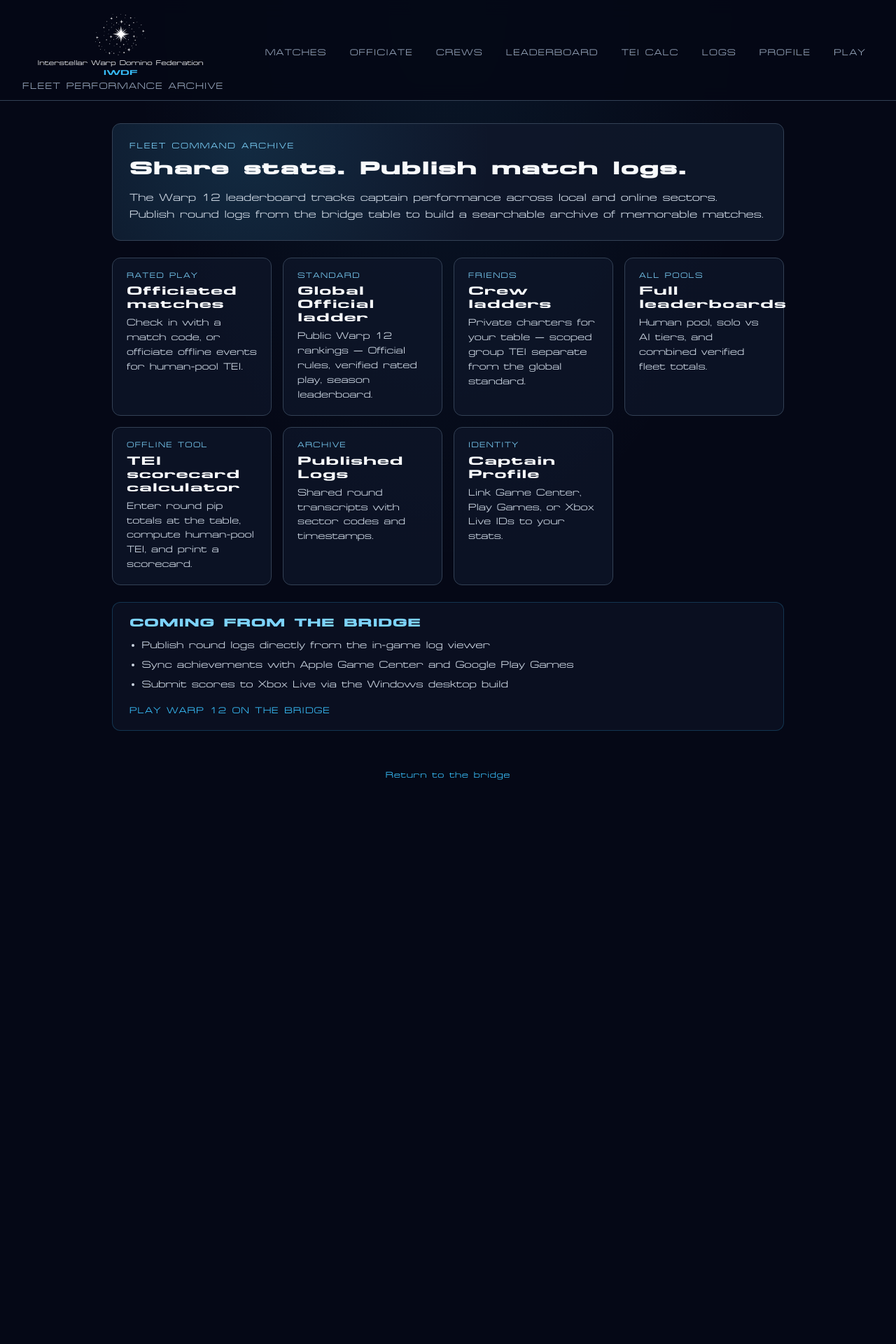
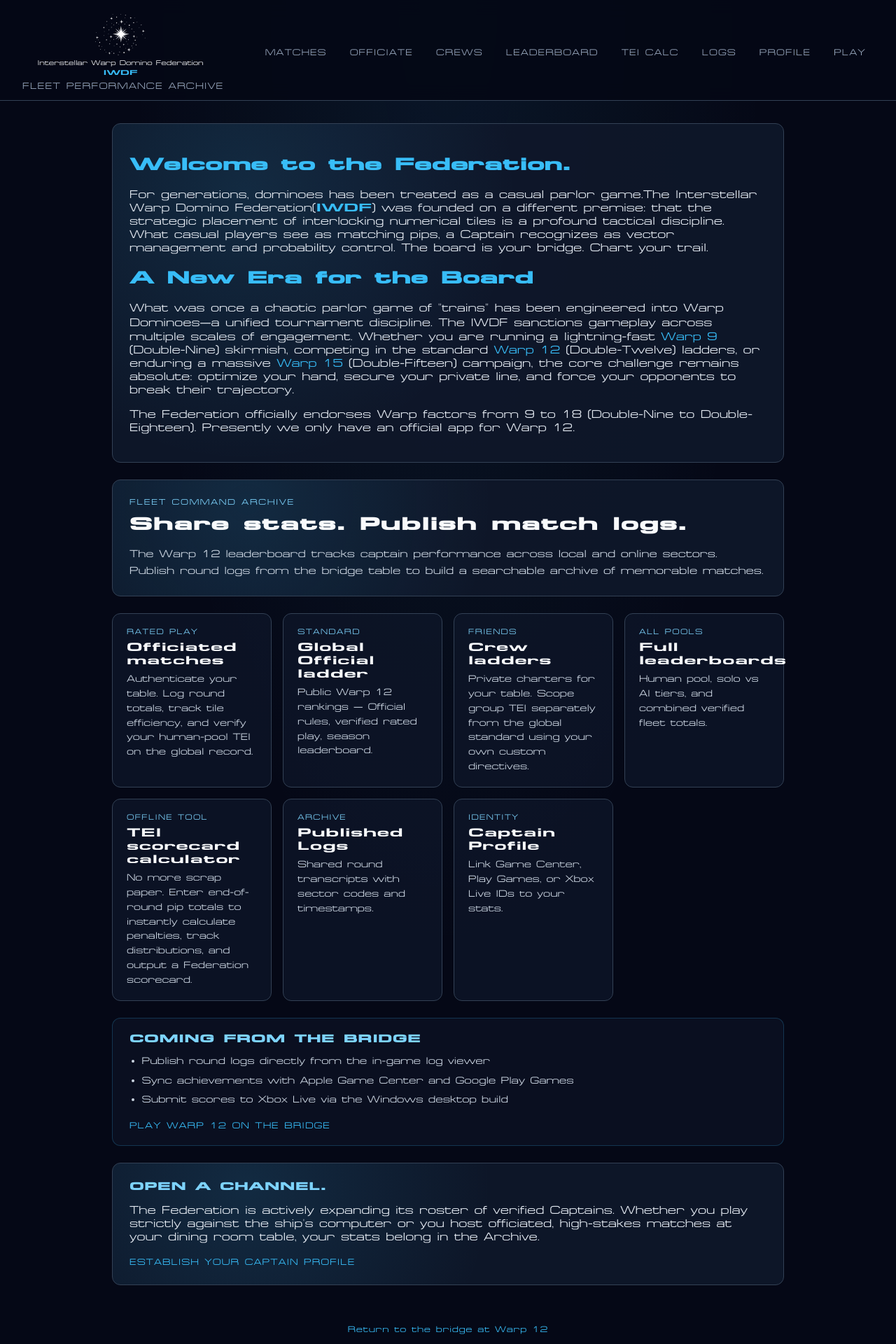
Before and after one commit to Digital-Defiance/Warp12-leaderboard, a React (Vite) app: page / in a window 1280 px wide. Shown: the top 1920 px of the page at 70% size. Before the commit the page ends 1146 px from the top, so only its background shows below. Built offline with nearby package versions, Linux system fonts and the light colour scheme; no server answers.

Commit message:
home-page

```diff
--- a/src/app/app.tsx
+++ b/src/app/app.tsx
@@ -119,7 +119,7 @@ function AppShell() {
 
       <footer className={styles.footer}>
         <a href={BRIDGE_URL} className={styles.footerLink}>
-          Return to the bridge
+          Return to the bridge at Warp 12
         </a>
       </footer>
     </div>
--- a/src/app/pages/home-page.module.scss
+++ b/src/app/pages/home-page.module.scss
@@ -8,6 +8,22 @@
   display: grid;
   grid-template-columns: repeat(auto-fit, minmax(220px, 1fr));
   gap: 1rem;
+}
+
+.aNoUnderline {
+  text-decoration: none;
+}
+
+.hColor {
+  color: rgba(56, 189, 248, 1);
+}
+
+.iwdfFederation {
+  font-family: var(--font-federation);
+}
+
+.iwdfFederationWide {
+  font-family: var(--font-federation-wide);
 }
 
 .card {
--- a/src/app/pages/home-page.tsx
+++ b/src/app/pages/home-page.tsx
@@ -2,12 +2,37 @@ import { Link } from 'react-router-dom';
 
 import panelStyles from '../components/panel.module.scss';
 import styles from './home-page.module.scss';
+import type { FC } from 'react';
 
 const BRIDGE_URL = 'https://warp12.app';
 
-export function HomePage() {
+export const HomePage: FC = () => {
   return (
     <div className={styles.page}>
+      <section className={panelStyles.panel}>
+        <h1 className={styles.hColor}>Welcome to the Federation.</h1>
+        <p>For generations, dominoes has been treated as a casual parlor game.
+          <span className={styles.iwdfFederation}>The Interstellar Warp Domino Federation</span>
+          (<span className={`${styles.hColor} ${styles.iwdfFederationWide}`}>IWDF</span>)
+          was founded on a different premise: that the strategic placement of interlocking
+          numerical tiles is a profound tactical discipline. What casual players see as matching
+          pips, a Captain recognizes as vector management and probability control. The board is
+          your bridge. Chart your trail.
+        </p>
+        <h2 className={styles.hColor}>A New Era for the Board</h2>
+        <p>What was once a chaotic parlor game of "trains" has been engineered into Warp Dominoes—a
+          unified tournament discipline. The IWDF sanctions gameplay across multiple scales of
+          engagement. Whether you are running a lightning-fast <span className={styles.hColor}>Warp 9</span>{' '}
+         (Double-Nine) skirmish, competing in the standard <span className={styles.hColor}>
+          <a className={styles.aNoUnderline} href="https://warp12.app" target="_blank" rel="noopener noreferrer">Warp 12</a></span>{' '}
+         (Double-Twelve) ladders, or enduring a massive <span className={styles.hColor}>Warp 15</span>{' '}
+         (Double-Fifteen) campaign, the core challenge remains absolute: optimize your hand, secure your
+         private line, and force your opponents to break their trajectory.
+        </p>
+        <p>The Federation officially endorses Warp factors from 9 to 18 (Double-Nine to Double-Eighteen).
+          Presently we only have an official app for Warp 12.</p>
+      </section>
+
       <section className={panelStyles.panel}>
         <p className={panelStyles.panelEyebrow}>Fleet Command Archive</p>
         <h1 className={panelStyles.panelTitle}>Share stats. Publish match logs.</h1>
@@ -23,7 +48,7 @@ export function HomePage() {
           <span className={styles.cardEyebrow}>Rated play</span>
           <span className={styles.cardTitle}>Officiated matches</span>
           <span className={styles.cardBody}>
-            Check in with a match code, or officiate offline events for human-pool TEI.
+          Authenticate your table. Log round totals, track tile efficiency, and verify your human-pool TEI on the global record.
           </span>
         </Link>
 
@@ -39,7 +64,7 @@ export function HomePage() {
           <span className={styles.cardEyebrow}>Friends</span>
           <span className={styles.cardTitle}>Crew ladders</span>
           <span className={styles.cardBody}>
-            Private charters for your table — scoped group TEI separate from the global standard.
+          Private charters for your table. Scope group TEI separately from the global standard using your own custom directives.
           </span>
         </Link>
 
@@ -55,7 +80,7 @@ export function HomePage() {
           <span className={styles.cardEyebrow}>Offline tool</span>
           <span className={styles.cardTitle}>TEI scorecard calculator</span>
           <span className={styles.cardBody}>
-            Enter round pip totals at the table, compute human-pool TEI, and print a scorecard.
+          No more scrap paper. Enter end-of-round pip totals to instantly calculate penalties, track distributions, and output a Federation scorecard.
           </span>
         </Link>
 
@@ -87,6 +112,16 @@ export function HomePage() {
           Play Warp 12 on the bridge
         </a>
       </section>
+
+      <section className={panelStyles.panel}>
+      <h2 className={styles.roadmapTitle}>Open a Channel.</h2>
+      <p>The Federation is actively expanding its roster of verified Captains.
+        Whether you play strictly against the ship's computer or you host officiated,
+        high-stakes matches at your dining room table, your stats belong in the Archive.</p>
+      <Link to="/profile" className={styles.playLink}>
+        Establish Your Captain Profile
+      </Link>
+      </section>
     </div>
   );
 }
```
